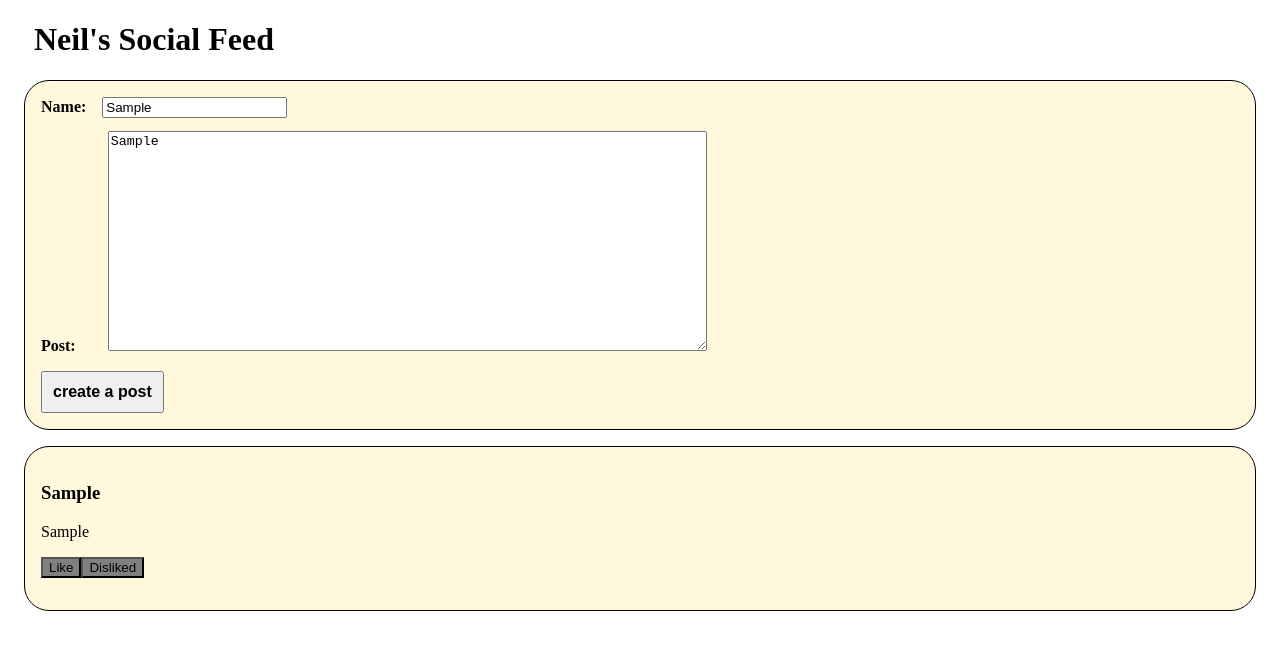
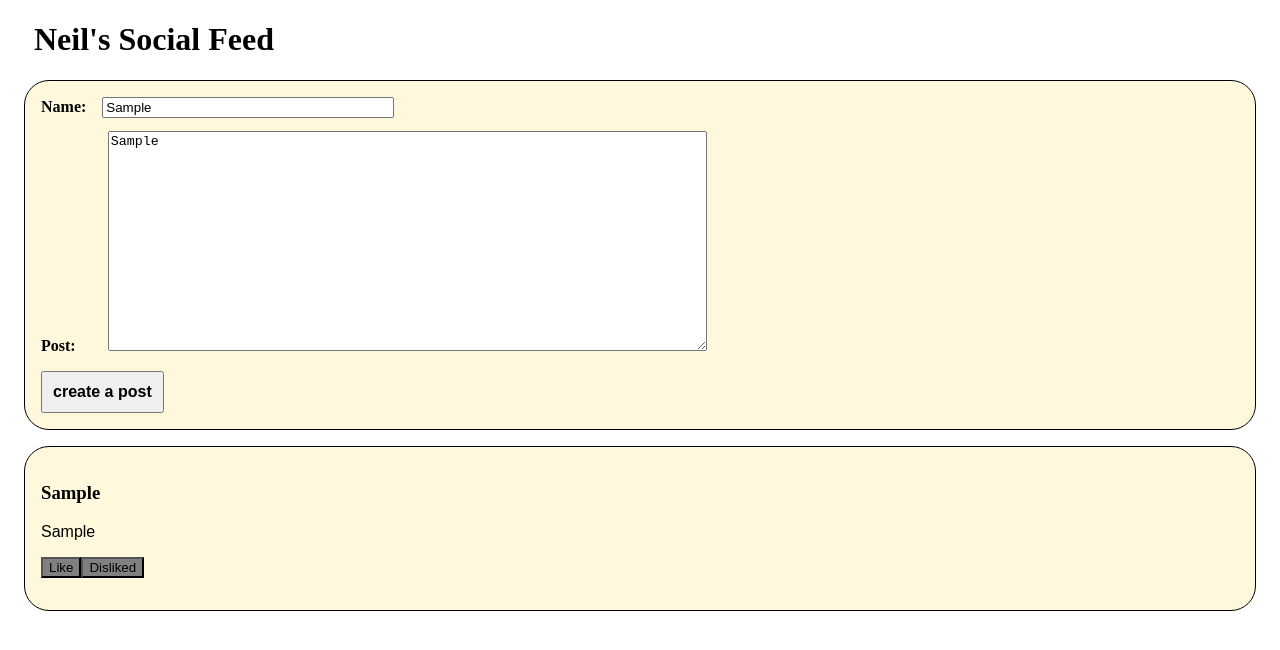
Before and after one commit to Byakuya91/Social-Feed, a React (Create React App) app: page / in a window 1280 px wide. Both pictures are taken after typing "Sample", "Sample" into the empty fields and a click on the button "create a post". Shown: the top 650 px of the page. Built offline with nearby package versions, Linux system fonts and the light colour scheme.

Commit message:
I increased the name textbox size and changed the font of the post displayed. I'm out of time with regards to more tweaks but it should be good. I do want to work on form validation.

```diff
--- a/src/App.css
+++ b/src/App.css
@@ -83,6 +83,12 @@
 
 /* text settings  */
 
-/* .post-text{
-    font-family: ;
-} */
+.post-text{
+    font-family:Arial, Helvetica, sans-serif;
+}
+
+.name-text-size{
+    width: 284px;
+
+
+}
--- a/src/Components/CreatePost/CreatePost.jsx
+++ b/src/Components/CreatePost/CreatePost.jsx
@@ -23,7 +23,7 @@ const CreatePosts = (props) => {
     <form onSubmit={handleSubmit}>
        <div className='form-group'>
        <label for = 'namelabel' style = {{"margin-right": "1rem"}}> <b>Name:</b></label>
-       <input id = 'namelabel' type="text" className='form-control' value={name}  onChange ={(event)=> setName(event.target.value) }/>
+       <input id = 'namelabel' type="text" className='form-control' className = "name-text-size" value={name}  onChange ={(event)=> setName(event.target.value) }/>
        </div>
         <div className='form-group'>
         <label for = 'postlabel' style = {{"margin-right": "2rem"}} > <b>Post:</b></label>
--- a/src/Components/DisplayPosts/DisplayPosts.jsx
+++ b/src/Components/DisplayPosts/DisplayPosts.jsx
@@ -14,7 +14,7 @@ const DisplayPosts = (props) => {
           return(
             <div>
               <h3>  {post.name}</h3>
-              <p>  {post.post}</p>
+              <p className='post-text'>  {post.post}</p>
               <CustomButton></CustomButton>
             </div>
 
```
